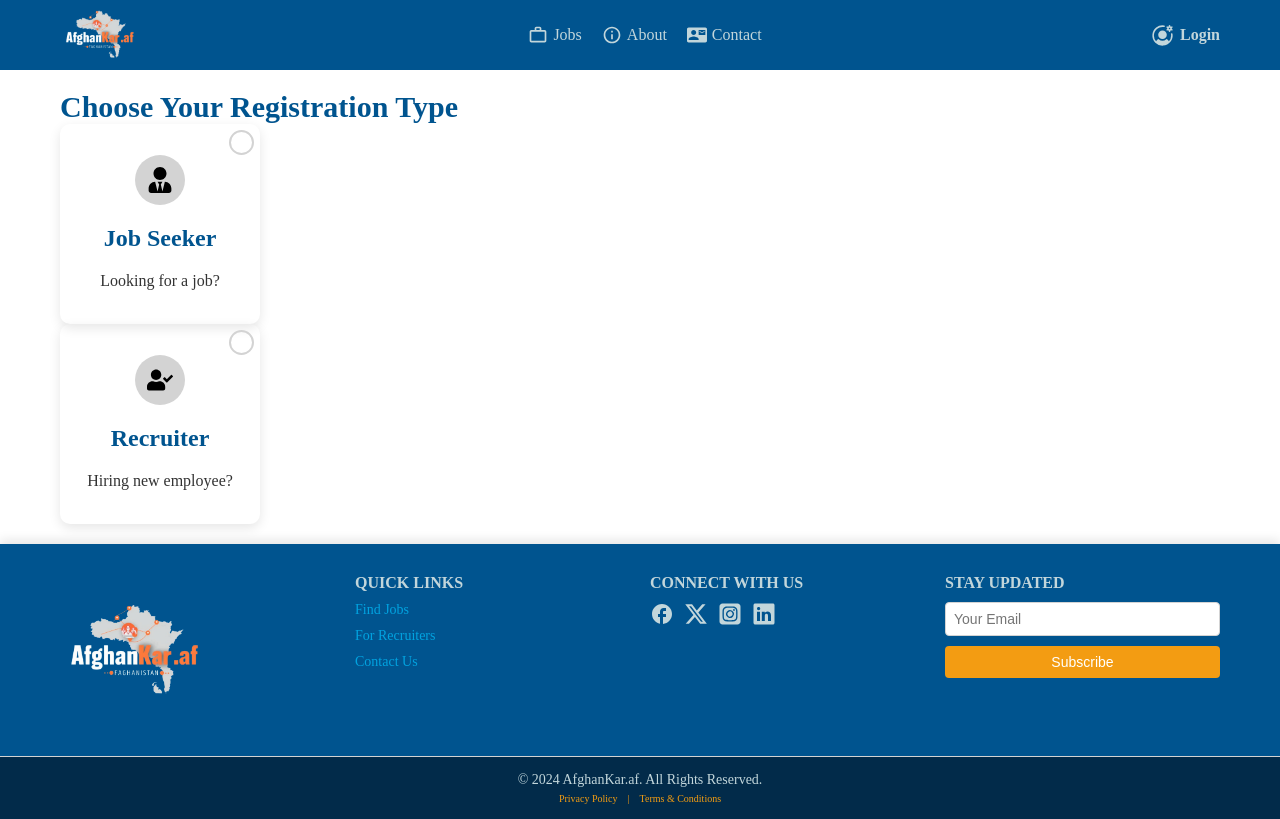
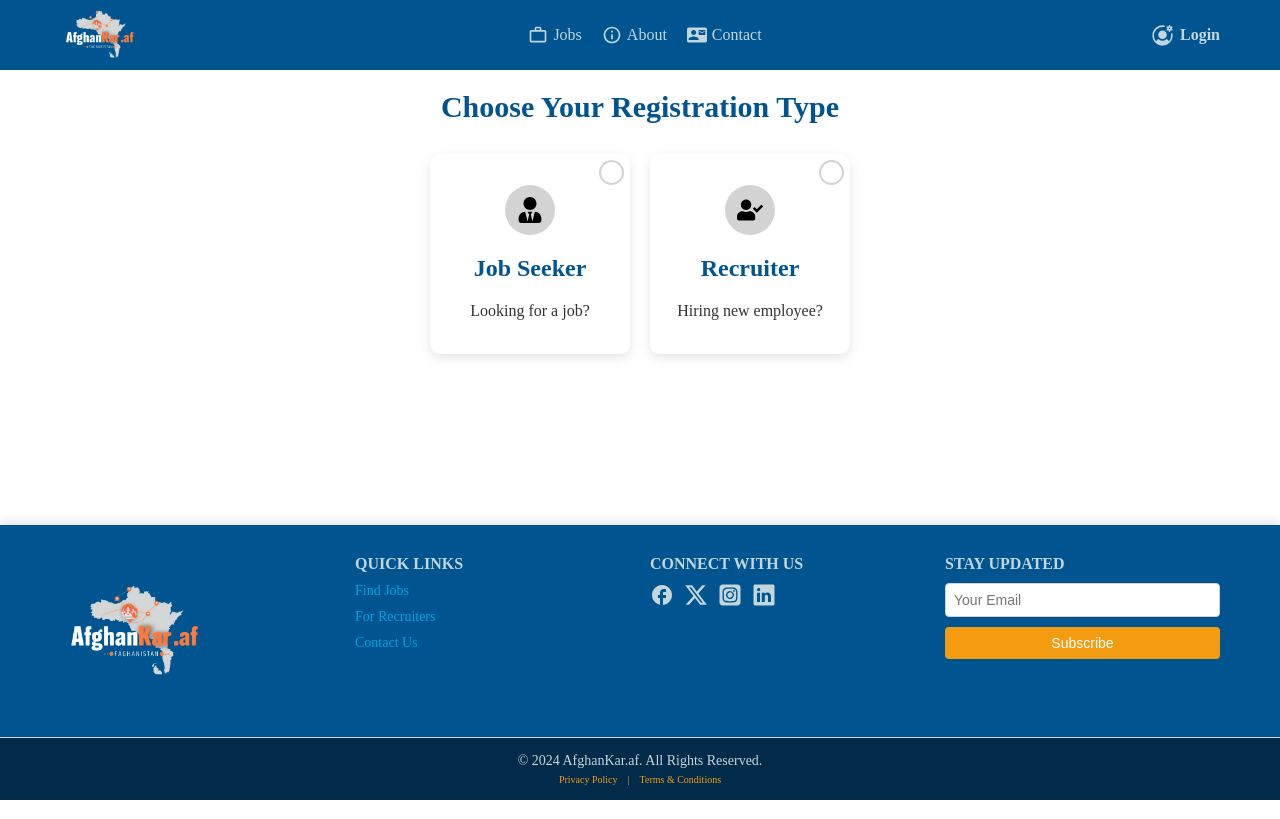
Before and after one commit to Naeemi7/AfghanKar.af, a React (Vite) app in the folder client/: page /registration in a window 1280 px wide. Built offline with nearby package versions, Linux system fonts and the light colour scheme.

Commit message:
the problem with the registeration page has been fixed

```diff
--- a/client/src/components/reusable/Logo.jsx
+++ b/client/src/components/reusable/Logo.jsx
@@ -9,7 +9,7 @@ export default function Logo({ height, width }) {
   };
   return (
     <div className="logo-container">
-      <Link to="/home">
+      <Link to="/">
         <img src={logo} alt="AfghanKar.af logo" style={logoStyle} />
       </Link>
     </div>
--- a/client/src/pages/registeration-page/RegistrationPage.jsx
+++ b/client/src/pages/registeration-page/RegistrationPage.jsx
@@ -1,6 +1,6 @@
 import { useState } from "react";
 import { useNavigate } from "react-router-dom";
-import "@styles/components/registration-page.scss";
+import "@styles/pages/registration-page.scss";
 import SelectionCard from "@reusable/SelectionCard";
 
 const RegistrationPage = () => {
@@ -8,15 +8,15 @@ const RegistrationPage = () => {
   const navigate = useNavigate();
 
   const handleSelection = (cardType) => {
-    setSelectedCard(cardType); // Set the selected card type
+    setSelectedCard(cardType);
   };
 
   const handleNextJobSeeker = () => {
-    navigate("/job-seeker-registration"); // Corrected path
+    navigate("/job-seeker-registration");
   };
 
   const handleNextRecruiter = () => {
-    navigate("/recruiter-registration"); // Assuming this is the intended route
+    navigate("/recruiter-registration");
   };
 
   return (
@@ -27,18 +27,18 @@ const RegistrationPage = () => {
 
       <div className="registeration-page-wrapper">
         <SelectionCard
-          select={selectedCard === "jobSeeker"} // Check if this card is selected
-          handleSelection={() => handleSelection("jobSeeker")} // Pass identifier for Job Seeker
-          handleNext={handleNextJobSeeker} // Pass specific handler for Job Seeker
+          select={selectedCard === "jobSeeker"}
+          handleSelection={() => handleSelection("jobSeeker")}
+          handleNext={handleNextJobSeeker}
           iconLib="fa"
           iconName="FaUserTie"
           heading="Job Seeker"
           content="Looking for a job?"
         />
         <SelectionCard
-          select={selectedCard === "recruiter"} // Check if this card is selected
-          handleSelection={() => handleSelection("recruiter")} // Pass identifier for Recruiter
-          handleNext={handleNextRecruiter} // Pass specific handler for Recruiter
+          select={selectedCard === "recruiter"}
+          handleSelection={() => handleSelection("recruiter")}
+          handleNext={handleNextRecruiter}
           iconLib="fa"
           iconName="FaUserCheck"
           heading="Recruiter"
--- a/client/src/provider/UserProvider.jsx
+++ b/client/src/provider/UserProvider.jsx
@@ -17,14 +17,26 @@ export default function UserProvider({ children }) {
     const storedJobSeeker = localStorage.getItem("jobSeeker");
     const storedRecruiter = localStorage.getItem("recruiter");
 
+    // Parse and validate storedJobSeeker JSON
     if (storedJobSeeker) {
-      setJobSeeker(JSON.parse(storedJobSeeker));
-      setIsJobSeekerLoggedIn(true);
+      try {
+        setJobSeeker(JSON.parse(storedJobSeeker));
+        setIsJobSeekerLoggedIn(true);
+      } catch (e) {
+        console.error("Error parsing jobSeeker JSON:", e);
+        localStorage.removeItem("jobSeeker"); // Clear invalid data
+      }
     }
 
+    // Parse and validate storedRecruiter JSON
     if (storedRecruiter) {
-      setRecruiter(JSON.parse(storedRecruiter));
-      setIsRecruiterLoggedIn(true);
+      try {
+        setRecruiter(JSON.parse(storedRecruiter));
+        setIsRecruiterLoggedIn(true);
+      } catch (e) {
+        console.error("Error parsing recruiter JSON:", e);
+        localStorage.removeItem("recruiter"); // Clear invalid data
+      }
     }
   }, []);
 
@@ -38,7 +50,7 @@ export default function UserProvider({ children }) {
   };
 
   /**
-   * Function to login Recruiters
+   * Function to login recruiters
    * @param {*} data
    * @returns
    */
--- a/client/src/styles/components/job-seeker-registration.scss
+++ b/client/src/styles/components/job-seeker-registration.scss
@@ -7,6 +7,7 @@
   display: flex;
   flex-direction: column;
   align-items: center;
+  border: 1px solid green;
 
   h2 {
     margin: 3rem 0;
--- a/client/src/styles/components/registration-page.scss
+++ /dev/null
@@ -1,57 +0,0 @@
-@use "@/styles/abstracts/variables" as *;
-@use "@/styles/abstracts/mixin" as *;
-
-.not-found-page-container {
-  display: flex;
-  align-items: center;
-  justify-content: center;
-  flex-direction: column;
-  min-height: 100vh;
-  background-color: $background-color;
-  color: $text-color;
-  text-align: center;
-  padding: 20px;
-
-  .not-found-content {
-    max-width: 500px;
-    padding: 20px;
-
-    h1 {
-      font-size: 4rem;
-      color: $extra-heading-color;
-    }
-
-    .divider {
-      display: block;
-      width: 80px;
-      height: 4px;
-      background-color: $accent-color;
-      margin: 10px auto;
-    }
-
-    p {
-      font-size: 1.2rem;
-      color: $subheading-color;
-      margin-bottom: 20px;
-    }
-
-    button {
-      background-color: $primary-btn-background;
-      color: $btn-text-color;
-      &:hover {
-        background-color: $primary-btn-hover;
-      }
-    }
-  }
-
-  .not-found-image {
-    margin-top: 20px;
-    img {
-      max-width: 100%;
-      height: auto;
-      border: 1px solid $border-color;
-      border-radius: 8px;
-      box-shadow: 0 4px 8px rgba(0, 0, 0, 0.1);
-    }
-  }
-}
--- /dev/null
+++ b/client/src/styles/pages/registration-page.scss
@@ -0,0 +1,21 @@
+@use "@/styles/abstracts/variables" as *;
+@use "@/styles/abstracts/mixin" as *;
+
+.registeration-page-container {
+  @include common-layout-template;
+
+  display: flex;
+  flex-direction: column;
+
+  .registeration-heading {
+    display: flex;
+    justify-content: center;
+  }
+
+  .registeration-page-wrapper {
+    padding: 3rem;
+    display: flex;
+    gap: 2rem;
+    justify-content: center;
+  }
+}
```
